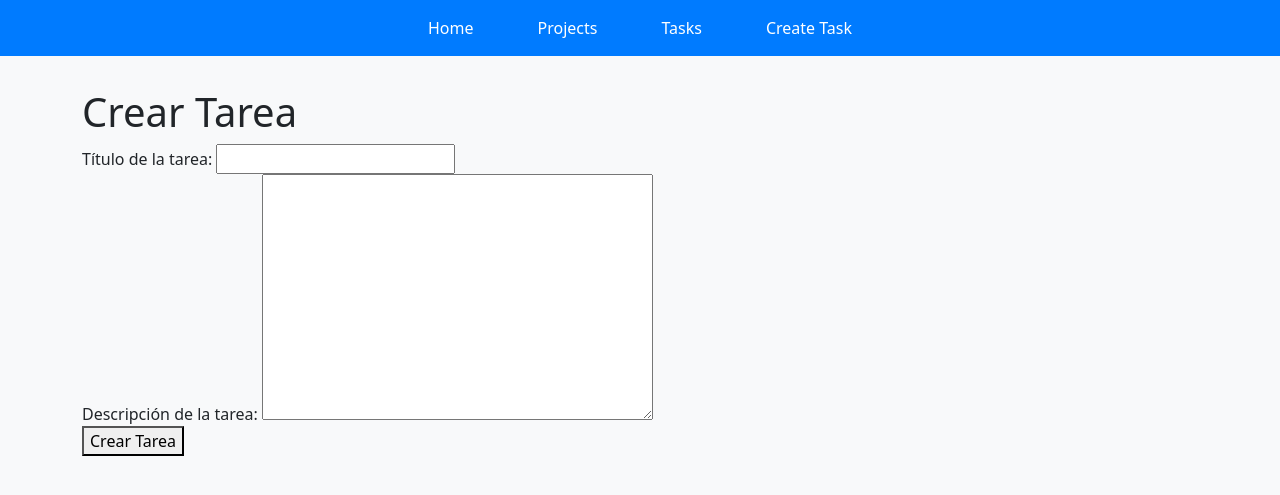
After one commit to GustavoNightmare/DjangoCurso, a Django app: page /create_task/ in a window 1280 px wide. The commit adds this page. Shown: the top 495 px of the page. Run offline with Django 5.2, Linux system fonts and the light colour scheme.

Commit message:
Creaciob de task
Se hicieorn cambios ya a nivekl de jinja ara hacer creacion de tastk

```diff
--- /dev/null
+++ b/blog/forms.py
@@ -0,0 +1,7 @@
+from django import forms
+
+
+class CreateNewTask(forms.Form):
+    title = forms.CharField(label='Título de la tarea', max_length=200)
+    description = forms.CharField(
+        widget=forms.Textarea, label='Descripción de la tarea')
--- /dev/null
+++ b/blog/templates/create_task.html
@@ -0,0 +1,11 @@
+{% extends 'layouts/base.html' %}
+
+{% block content %}
+<h1>Crear Tarea</h1>
+<form action="" method="post">
+    {% csrf_token %}
+    {{ form }}
+    <button type="submit">Crear Tarea</button>
+</form>
+
+{% endblock %}
--- a/blog/templates/layouts/base.html
+++ b/blog/templates/layouts/base.html
@@ -1,6 +1,7 @@
 {% load static %}
 <!DOCTYPE html>
 <html lang="es">
+
 <head>
     <meta charset="UTF-8">
     <meta name="viewport" content="width=device-width, initial-scale=1.0">
@@ -15,11 +16,13 @@
         body {
             background-color: #f8f9fa;
         }
+
         nav {
             background-color: #007bff;
             padding: 1rem 0;
             margin-bottom: 2rem;
         }
+
         nav ul {
             list-style-type: none;
             margin: 0;
@@ -27,9 +30,11 @@
             display: flex;
             justify-content: center;
         }
+
         nav li {
             margin: 0 1rem;
         }
+
         nav a {
             color: white;
             text-decoration: none;
@@ -38,17 +43,20 @@
             border-radius: 4px;
             transition: background-color 0.2s;
         }
+
         nav a:hover {
             background-color: rgba(255, 255, 255, 0.2);
         }
     </style>
 </head>
+
 <body>
     <nav>
         <ul>
             <li><a href="/">Home</a></li>
             <li><a href="/projects/">Projects</a></li>
             <li><a href="/tasks/">Tasks</a></li>
+            <li><a href="/create_task/">Create Task</a></li>
         </ul>
     </nav>
     <div class="container">
@@ -59,4 +67,5 @@
     <script src="https://cdn.jsdelivr.net/npm/bootstrap@5.3.3/dist/js/bootstrap.bundle.min.js"></script>
     <script src="https://code.jquery.com/jquery-3.6.0.min.js"></script>
 </body>
+
 </html>
--- a/blog/urls.py
+++ b/blog/urls.py
@@ -10,4 +10,5 @@ urlpatterns = [
     path('tasks/', views.tasks),
     path('toggle_task/<int:task_id>/', views.toggle_task, name='toggle_task'),
     path('delete_task/<int:task_id>/', views.delete_task, name='delete_task'),
+    path("create_task/", views.create_task),
 ]
--- a/blog/views.py
+++ b/blog/views.py
@@ -1,9 +1,12 @@
-from django.shortcuts import render
+from urllib import request
+
+from django.shortcuts import redirect, render
 from django.http import HttpResponse, HttpRequest, JsonResponse
 from .models import Project
 from .models import Task
 from django.shortcuts import get_object_or_404
-from django.views.decorators.csrf import csrf_exempt
+from django.views.decorators.csrf import csrf_exempt, ensure_csrf_cookie
+from .forms import CreateNewTask
 import json
 
 
@@ -70,3 +73,22 @@ def delete_task(request, task_id):
         task.delete()
         return JsonResponse({'deleted': True})
     return JsonResponse({'error': 'Invalid request'}, status=400)
+
+
+@ensure_csrf_cookie
+def create_task(request):
+    if request.method == 'POST':
+        print(request.POST['title'])
+        print(request.POST['description'])
+        #
+        Task.objects.create(
+            title=request.POST['title'],
+            description=request.POST['description'],
+            projects_id=2
+        )
+        return redirect('/tasks/')
+    else:
+        return render(request, "create_task.html",
+                      {
+                          "form": CreateNewTask()
+                      })
```
